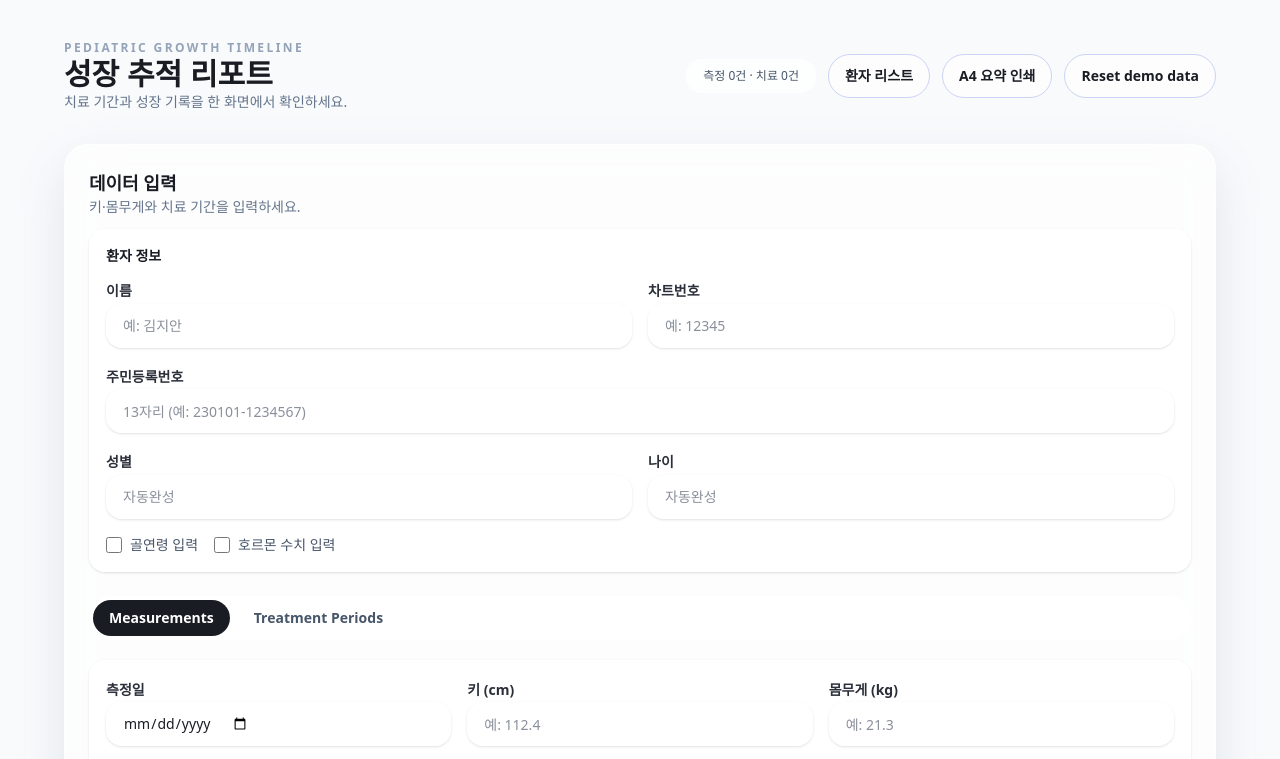
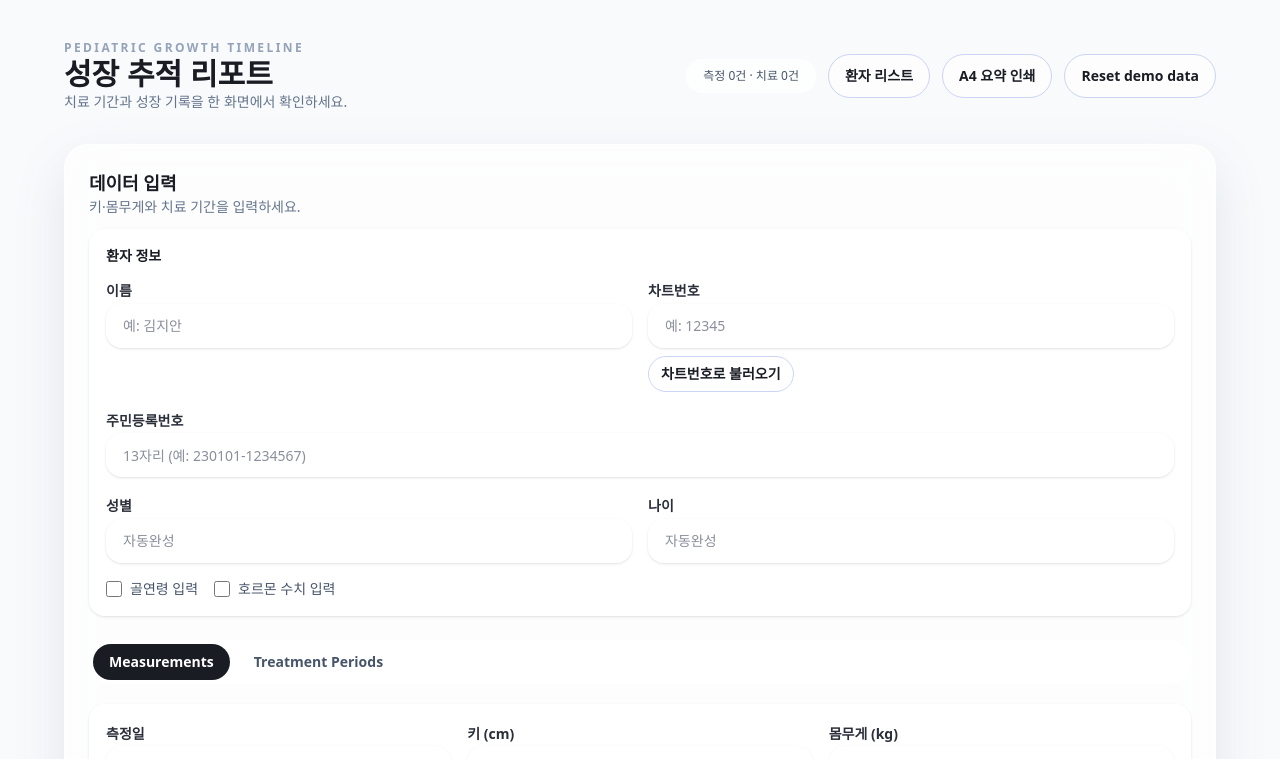
Before and after one commit to shiricson7/growth_clinic, a Next.js app: page / in a window 1280 px wide. Shown: the top 759 px of the page. Built offline with nearby package versions, Linux system fonts and the light colour scheme.

Commit message:
Load patient data by chart number

```diff
--- a/src/app/page.tsx
+++ b/src/app/page.tsx
@@ -2,6 +2,7 @@
 
 import Link from "next/link";
 import { useEffect, useMemo, useState } from "react";
+import { useSearchParams } from "next/navigation";
 import type { Measurement, TherapyCourse, PatientInfo } from "@/lib/types";
 import {
   loadMeasurements,
@@ -12,6 +13,8 @@ import {
   loadPatientInfo,
   savePatientInfo,
   upsertPatientDirectory,
+  loadPatientData,
+  savePatientData,
 } from "@/lib/storage";
 import { buildDemoMeasurements, buildDemoTherapies } from "@/lib/demoData";
 import { deriveRrnInfo, normalizeRrn } from "@/lib/rrn";
@@ -36,6 +39,7 @@ const sortTherapies = (items: TherapyCourse[]) =>
   );
 
 export default function Page() {
+  const searchParams = useSearchParams();
   const [measurements, setMeasurements] = useState<Measurement[]>([]);
   const [therapyCourses, setTherapyCourses] = useState<TherapyCourse[]>([]);
   const [patientInfo, setPatientInfo] = useState<PatientInfo>({
@@ -50,6 +54,7 @@ export default function Page() {
   const [hydrated, setHydrated] = useState(false);
   const [showBoneAge, setShowBoneAge] = useState(false);
   const [showHormoneLevels, setShowHormoneLevels] = useState(false);
+  const [loadStatus, setLoadStatus] = useState("");
 
   const hormoneFields = useMemo(
     () => [
@@ -78,6 +83,21 @@ export default function Page() {
     }
     setHydrated(true);
   }, []);
+
+  useEffect(() => {
+    if (!hydrated) return;
+    const target = searchParams.get("patient");
+    if (!target) return;
+    const stored = loadPatientData(target);
+    if (stored) {
+      setPatientInfo(stored.patientInfo);
+      setMeasurements(sortMeasurements(stored.measurements));
+      setTherapyCourses(sortTherapies(stored.therapyCourses));
+      setLoadStatus("환자 데이터를 불러왔어요.");
+    } else {
+      setLoadStatus("해당 차트번호의 저장된 데이터가 없습니다.");
+    }
+  }, [hydrated, searchParams]);
 
   useEffect(() => {
     if (!hydrated) return;
@@ -136,6 +156,12 @@ export default function Page() {
       measurementCount: measurements.length,
       therapyCount: therapyCourses.length,
       lastMeasurementDate,
+    });
+
+    savePatientData(id, {
+      patientInfo,
+      measurements,
+      therapyCourses,
     });
   }, [hydrated, patientInfo, measurements, therapyCourses]);
 
@@ -209,6 +235,18 @@ export default function Page() {
     });
     setMeasurements(sortMeasurements(Array.from(byDate.values())));
     return { added, updated, skipped: items.length - added - updated };
+  };
+
+  const handleLoadPatient = (key: string) => {
+    const stored = loadPatientData(key);
+    if (!stored) {
+      setLoadStatus("해당 차트번호의 저장된 데이터가 없습니다.");
+      return;
+    }
+    setPatientInfo(stored.patientInfo);
+    setMeasurements(sortMeasurements(stored.measurements));
+    setTherapyCourses(sortTherapies(stored.therapyCourses));
+    setLoadStatus("환자 데이터를 불러왔어요.");
   };
 
   const handleRrnChange = (value: string) => {
@@ -370,8 +408,35 @@ export default function Page() {
                           chartNumber: event.target.value,
                         }))
                       }
+                      onKeyDown={(event) => {
+                        if (event.key !== "Enter") return;
+                        event.preventDefault();
+                        const key = patientInfo.chartNumber.trim();
+                        if (!key) {
+                          setLoadStatus("차트번호를 입력해주세요.");
+                          return;
+                        }
+                        handleLoadPatient(key);
+                      }}
                       placeholder="예: 12345"
                     />
+                    <div className="flex flex-wrap items-center gap-2 text-xs text-[#94a3b8]">
+                      <Button
+                        variant="outline"
+                        size="sm"
+                        onClick={() => {
+                          const key = patientInfo.chartNumber.trim();
+                          if (!key) {
+                            setLoadStatus("차트번호를 입력해주세요.");
+                            return;
+                          }
+                          handleLoadPatient(key);
+                        }}
+                      >
+                        차트번호로 불러오기
+                      </Button>
+                    </div>
+                    {loadStatus && <p className="text-xs text-[#94a3b8]">{loadStatus}</p>}
                   </div>
                   <div className="space-y-2 md:col-span-2">
                     <Label htmlFor="rrn">주민등록번호</Label>
--- a/src/app/patients/page.tsx
+++ b/src/app/patients/page.tsx
@@ -171,9 +171,10 @@ export default function PatientsPage() {
                   ) : (
                     <div className="divide-y divide-[#e2e8f0]">
                       {localRows.map((row) => (
-                        <div
+                        <Link
                           key={row.id}
-                          className="flex flex-wrap items-center justify-between gap-4 py-3 text-sm"
+                          href={`/?patient=${encodeURIComponent(row.chartNumber || row.id)}`}
+                          className="flex flex-wrap items-center justify-between gap-4 py-3 text-sm transition hover:bg-[#f1f5f9]/60"
                         >
                           <div className="space-y-1">
                             <p className="text-sm font-semibold text-[#1a1c24]">
@@ -190,7 +191,7 @@ export default function PatientsPage() {
                             </p>
                           </div>
                           <div className="text-xs text-[#94a3b8]">ID {row.id}</div>
-                        </div>
+                        </Link>
                       ))}
                     </div>
                   )
@@ -199,9 +200,10 @@ export default function PatientsPage() {
                 ) : (
                   <div className="divide-y divide-[#e2e8f0]">
                     {rows.map((row) => (
-                      <div
+                      <Link
                         key={row.id}
-                        className="flex flex-wrap items-center justify-between gap-4 py-3 text-sm"
+                        href={`/?patient=${encodeURIComponent(row.chart_number)}`}
+                        className="flex flex-wrap items-center justify-between gap-4 py-3 text-sm transition hover:bg-[#f1f5f9]/60"
                       >
                         <div className="space-y-1">
                           <p className="text-sm font-semibold text-[#1a1c24]">
@@ -212,7 +214,7 @@ export default function PatientsPage() {
                           </p>
                         </div>
                         <div className="text-xs text-[#94a3b8]">ID {row.id}</div>
-                      </div>
+                      </Link>
                     ))}
                   </div>
                 )}
--- a/src/lib/storage.ts
+++ b/src/lib/storage.ts
@@ -4,6 +4,7 @@ const MEASUREMENTS_KEY = "growth_measurements_v1";
 const THERAPY_KEY = "growth_therapy_courses_v1";
 const PATIENT_KEY = "growth_patient_v1";
 const PATIENT_DIRECTORY_KEY = "growth_patient_directory_v1";
+const PATIENT_DATA_PREFIX = "growth_patient_data_v1_";
 
 export type PatientDirectoryEntry = {
   id: string;
@@ -54,6 +55,11 @@ export const clearGrowthStorage = () => {
   window.localStorage.removeItem(THERAPY_KEY);
   window.localStorage.removeItem(PATIENT_KEY);
   window.localStorage.removeItem(PATIENT_DIRECTORY_KEY);
+  Object.keys(window.localStorage).forEach((key) => {
+    if (key.startsWith(PATIENT_DATA_PREFIX)) {
+      window.localStorage.removeItem(key);
+    }
+  });
 };
 
 export const loadPatientInfo = (): PatientInfo | null => {
@@ -87,3 +93,26 @@ export const upsertPatientDirectory = (entry: PatientDirectoryEntry) => {
   const filtered = current.filter((item) => item.id !== entry.id);
   savePatientDirectory([entry, ...filtered]);
 };
+
+export type PatientDataBundle = {
+  patientInfo: PatientInfo;
+  measurements: Measurement[];
+  therapyCourses: TherapyCourse[];
+};
+
+const buildPatientDataKey = (key: string) => `${PATIENT_DATA_PREFIX}${key}`;
+
+export const savePatientData = (key: string, payload: PatientDataBundle) => {
+  if (!hasWindow()) return;
+  if (!key) return;
+  window.localStorage.setItem(buildPatientDataKey(key), JSON.stringify(payload));
+};
+
+export const loadPatientData = (key: string): PatientDataBundle | null => {
+  if (!hasWindow()) return null;
+  if (!key) return null;
+  return safeParse<PatientDataBundle | null>(
+    window.localStorage.getItem(buildPatientDataKey(key)),
+    null
+  );
+};
```
